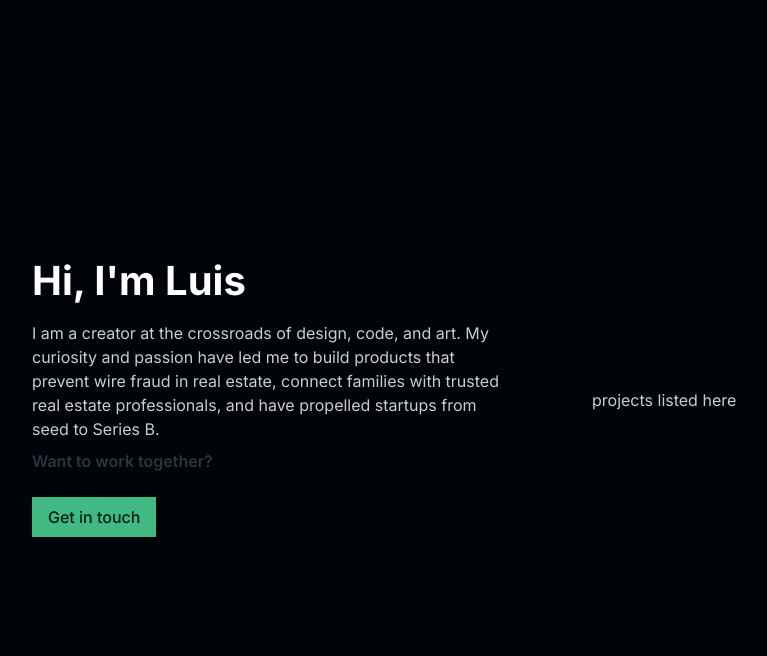
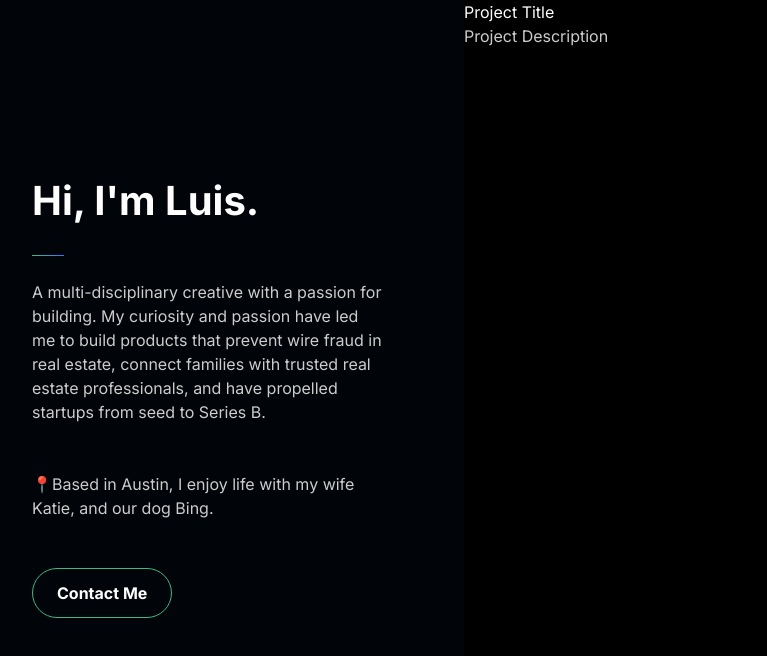
Before and after one commit to ztfo/luispalomares.com, a Vue app: page / in a window 1280 px wide. Shown: the top 656 px of the page, without its empty margins (48-815 px from the left). Built offline with nearby package versions, Linux system fonts and the light colour scheme.

Commit message:
more homepage shit.

```diff
--- a/src/assets/styles/app.scss
+++ b/src/assets/styles/app.scss
@@ -54,10 +54,22 @@ p {
 }
 
 .button {
-    border-radius: 0px;
+    border-radius: 999rem;
+    font-weight: 700;
+    text-transform: capitalize;
+    padding: 0.75rem 1.5rem;
 }
 
 .button.is-primary {
-    background-color: var(--green);
-    border-color: var(--green);
+    background-color: transparent !important;
+    border: 1px solid var(--green);
+    color: var(--white)
 }
+
+// accent and brand elements
+.simple-divider {
+    background: var(--gradient-green-blue);
+    height: 1px;
+    max-width: 2rem;
+    margin: 1.5rem 0;
+}
--- a/src/components/HomePanel.vue
+++ b/src/components/HomePanel.vue
@@ -1,13 +1,12 @@
 <template lang="pug">
-.home-panel.right
-    h1.is-size-2 Hi, I'm Luis
-    p.is-size-6.mb-2 I am a creator at the crossroads of design, code, and art. My curiosity and passion have led me to build products that prevent wire fraud in real estate, connect families with trusted real estate professionals, and have propelled startups from seed to Series B.
-    p.is-size-6.mb-5
-        strong Want to work together?
+.home-panel.left
+    h1.is-size-2.pb-0 Hi, I'm Luis.
+    .simple-divider
+    p.is-size-6.mb-6 A multi-disciplinary creative with a passion for building. My curiosity and passion have led me to build products that prevent wire fraud in real estate, connect families with trusted real estate professionals, and have propelled startups from seed to Series B.
+    p.is-size-6.mb-6 📍Based in Austin, I enjoy life with my wife Katie, and our dog Bing.
     .grid
         .cell
-            a.button.is-primary.mb-3 Get in touch
-
+            a.button.is-primary.mb-3(href="mailto:hello@builtwithwords.ai", target="_blank") Contact Me
 </template>
 
 <script>
@@ -17,7 +16,15 @@ export default {
 </script>
 
 <style scoped lang="scss">
-.home-panel.right {
+.home-panel.left {
     padding: 5rem;
+    background: var(--black);
+}
+.link {
+    color: var(--white);
+    text-decoration: none;
+    &:hover {
+        text-decoration: underline;
+    }
 }
 </style>
--- a/src/components/HomeScroll.vue
+++ b/src/components/HomeScroll.vue
@@ -0,0 +1,34 @@
+<template lang="pug">
+.inner-scroll
+    .project-card
+        .project-graphic
+        h2 Project Title
+        p Project Description
+</template>
+
+<script>
+export default {
+    name: 'HomeScrollComponent',
+    data() {
+        return {
+        };
+    },
+    props: {
+    },
+    computed: {
+    },
+    methods: {
+    },
+    mounted() {
+    },
+
+};
+</script>
+
+<style scoped lang="scss">
+.inner-scroll {
+    background-color: #000;
+    width: 100%;
+    height: 100vh;
+}
+</style>
--- a/src/views/HomeView.vue
+++ b/src/views/HomeView.vue
@@ -2,15 +2,17 @@
 .home
     HomePanelComponent
     .home-panel.right
-        p projects listed here
+        HomeScrollComponent
 </template>
 
 <script>
 import HomePanelComponent from '@/components/HomePanel.vue';
+import HomeScrollComponent from '@/components/HomeScroll.vue';
 export default {
     name: 'HomeView',
     components: {
-        HomePanelComponent
+        HomePanelComponent,
+        HomeScrollComponent
     }
 }
 </script>
@@ -27,13 +29,16 @@ export default {
     color: var(--white);
     .home-panel {
         min-width: 500px;
-        width: 50vw;
+        width: 40%;
         min-height: 750px;
         height: 100vh;
         display: flex;
         flex-direction: column;
         align-content: center;
         justify-content: center;
+        &.right {
+            width: 60%;
+        }
     }
 }
 </style>
```
